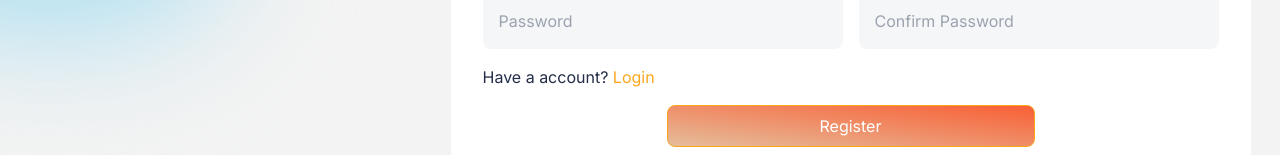
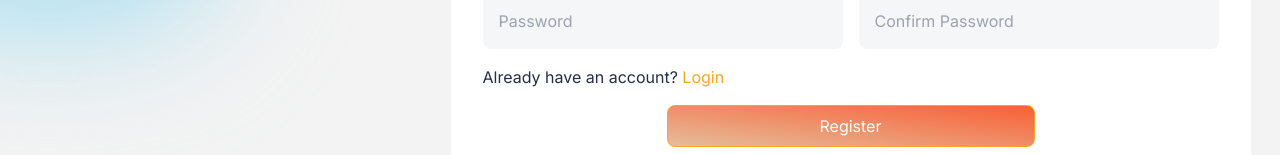
Before and after one commit to TuanNguyen0915/memorify, a React (Vite) app: page /register in a window 1280 px wide. Shown: the part 486-641 px from the top of the page. Built offline with nearby package versions, Linux system fonts and the light colour scheme.

Commit message:
updated Login and Register pages

```diff
--- a/src/pages/auth/LoginPage.jsx
+++ b/src/pages/auth/LoginPage.jsx
@@ -27,7 +27,7 @@ const LoginPage = () => {
           />
           <div className="flexBetween flex gap-4">
             <p>
-              Not have a account?{" "}
+              Don&#39;t have an account?{" "}
               <span
                 className="cursor-pointer text-orange-1"
                 onClick={() => navigate("/register")}
--- a/src/pages/auth/RegisterPage.jsx
+++ b/src/pages/auth/RegisterPage.jsx
@@ -59,7 +59,7 @@ const RegisterPage = () => {
           </div>
 
           <p>
-            Have a account?{" "}
+            Already have an account?{" "}
             <span
               className="cursor-pointer text-orange-1"
               onClick={() => navigate("/login")}
```
